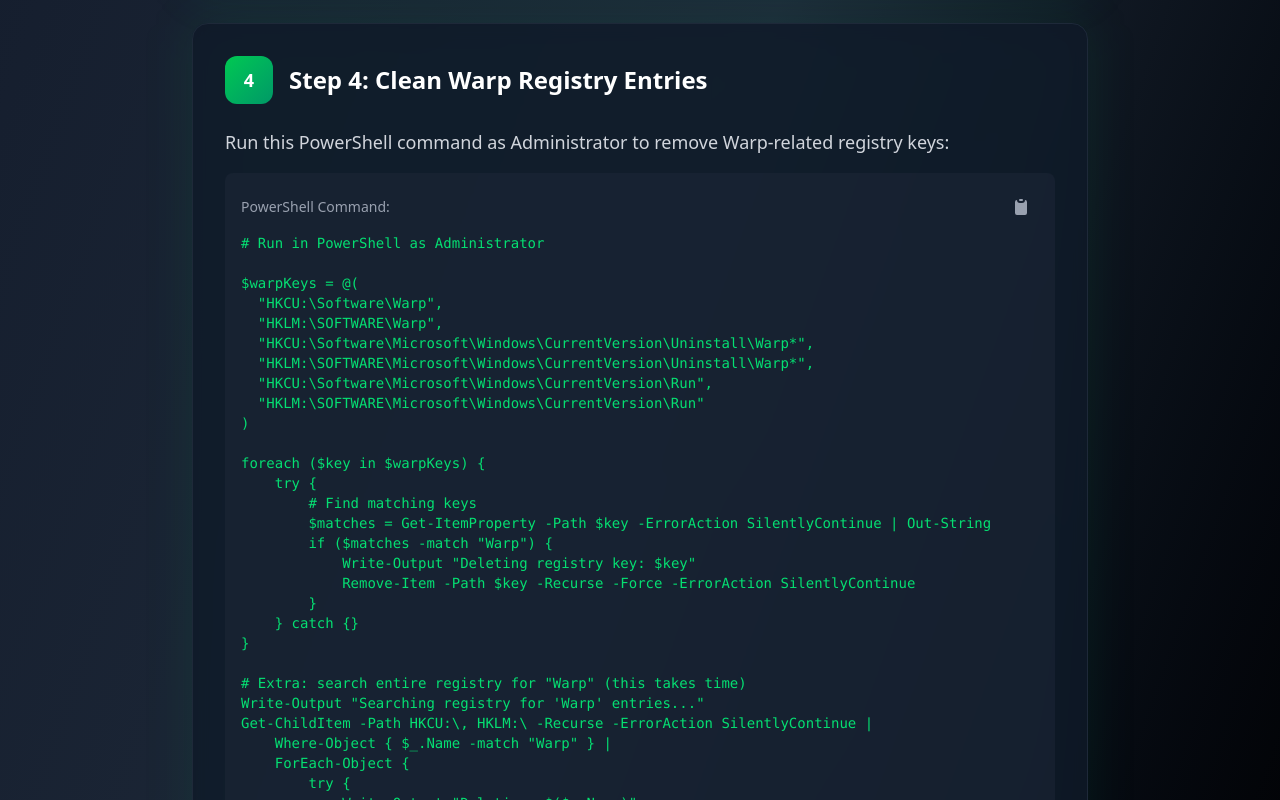
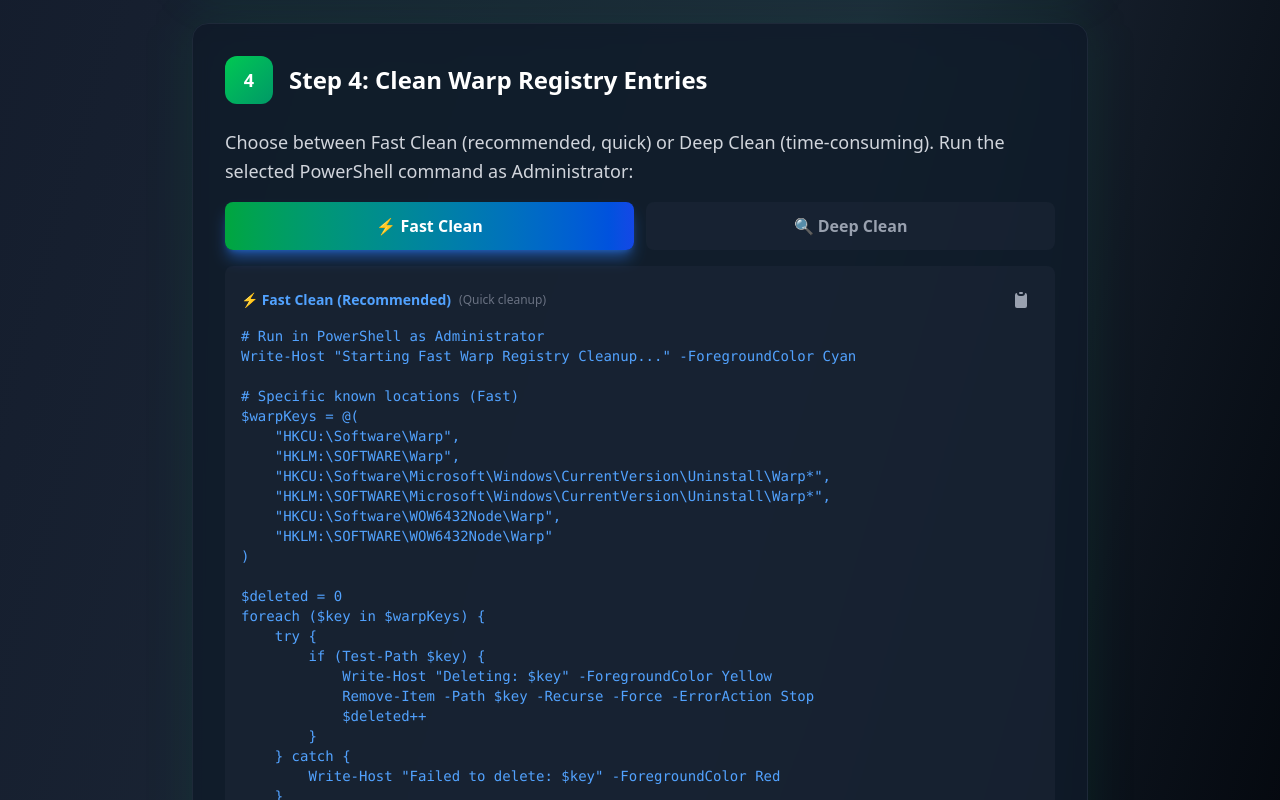
Before and after one commit to 49Harsh/Ai-tools-help, a React (Vite) app in the folder frontend/: page /warp-steps in a window 1280 px wide. Shown: the part 1400-2200 px from the top of the page. Built offline with nearby package versions, Linux system fonts and the light colour scheme.

Commit message:
add fast command for warp

```diff
--- a/frontend/src/components/WarpStepsPage.jsx
+++ b/frontend/src/components/WarpStepsPage.jsx
@@ -2,6 +2,7 @@
 
 const WarpStepsPage = () => {
   const [copiedIndex, setCopiedIndex] = useState(null)
+  const [selectedCleanType, setSelectedCleanType] = useState('fast') // 'fast' or 'deep'
 
   const copyToClipboard = async (text, index) => {
     try {
@@ -52,9 +53,78 @@
     },
     {
       title: "Step 4: Clean Warp Registry Entries",
-      description: "Run this PowerShell command as Administrator to remove Warp-related registry keys:",
-      type: "command",
-      command: `# Run in PowerShell as Administrator
+      description: "Choose between Fast Clean (recommended, quick) or Deep Clean (time-consuming). Run the selected PowerShell command as Administrator:",
+      type: "dualCommand",
+      fastCommand: `# Run in PowerShell as Administrator
+Write-Host "Starting Fast Warp Registry Cleanup..." -ForegroundColor Cyan
+
+# Specific known locations (Fast)
+$warpKeys = @(
+    "HKCU:\\Software\\Warp",
+    "HKLM:\\SOFTWARE\\Warp",
+    "HKCU:\\Software\\Microsoft\\Windows\\CurrentVersion\\Uninstall\\Warp*",
+    "HKLM:\\SOFTWARE\\Microsoft\\Windows\\CurrentVersion\\Uninstall\\Warp*",
+    "HKCU:\\Software\\WOW6432Node\\Warp",
+    "HKLM:\\SOFTWARE\\WOW6432Node\\Warp"
+)
+
+$deleted = 0
+foreach ($key in $warpKeys) {
+    try {
+        if (Test-Path $key) {
+            Write-Host "Deleting: $key" -ForegroundColor Yellow
+            Remove-Item -Path $key -Recurse -Force -ErrorAction Stop
+            $deleted++
+        }
+    } catch {
+        Write-Host "Failed to delete: $key" -ForegroundColor Red
+    }
+}
+
+# Check Run keys for Warp entries
+$runKeys = @(
+    "HKCU:\\Software\\Microsoft\\Windows\\CurrentVersion\\Run",
+    "HKLM:\\SOFTWARE\\Microsoft\\Windows\\CurrentVersion\\Run"
+)
+
+foreach ($runKey in $runKeys) {
+    try {
+        $props = Get-ItemProperty -Path $runKey -ErrorAction SilentlyContinue
+        $props.PSObject.Properties | Where-Object { $_.Name -match "Warp" -and $_.Name -ne "PSPath" } | ForEach-Object {
+            Write-Host "Removing Run entry: $($_.Name)" -ForegroundColor Yellow
+            Remove-ItemProperty -Path $runKey -Name $_.Name -Force -ErrorAction Stop
+            $deleted++
+        }
+    } catch {}
+}
+
+# Limited targeted search (only likely locations - Much Faster)
+$targetPaths = @(
+    "HKCU:\\Software",
+    "HKLM:\\SOFTWARE",
+    "HKCU:\\Software\\Microsoft\\Windows\\CurrentVersion\\Uninstall",
+    "HKLM:\\SOFTWARE\\Microsoft\\Windows\\CurrentVersion\\Uninstall"
+)
+
+Write-Host "\nSearching common locations for Warp entries..." -ForegroundColor Cyan
+
+foreach ($path in $targetPaths) {
+    try {
+        Get-ChildItem -Path $path -ErrorAction SilentlyContinue -Depth 1 |
+            Where-Object { $_.PSChildName -match "Warp" } |
+            ForEach-Object {
+                try {
+                    Write-Host "Deleting: $($_.PSPath)" -ForegroundColor Yellow
+                    Remove-Item -Path $_.PSPath -Recurse -Force -ErrorAction Stop
+                    $deleted++
+                } catch {}
+            }
+    } catch {}
+}
+
+Write-Host "\n=== Cleanup Complete ===" -ForegroundColor Green
+Write-Host "Total items deleted: $deleted" -ForegroundColor Green`,
+      deepCommand: `# Run in PowerShell as Administrator
 
 $warpKeys = @(
   "HKCU:\\Software\\Warp",
@@ -213,6 +283,76 @@
                         </div>
                       </div>
                     )}
+
+                    {/* Dual Command - Fast and Deep Clean */}
+                    {step.type === "dualCommand" && (
+                      <div className="space-y-4">
+                        {/* Toggle Buttons */}
+                        <div className="flex gap-3">
+                          <button
+                            onClick={() => setSelectedCleanType('fast')}
+                            className={`flex-1 py-3 px-4 rounded-lg font-semibold transition-all duration-300 ${
+                              selectedCleanType === 'fast'
+                                ? 'bg-gradient-to-r from-green-600 to-blue-700 text-white shadow-lg shadow-blue-500/50'
+                                : 'bg-gray-800/50 text-gray-400 hover:bg-gray-700/50'
+                            }`}
+                          >
+                            ⚡ Fast Clean
+                          </button>
+                          <button
+                            onClick={() => setSelectedCleanType('deep')}
+                            className={`flex-1 py-3 px-4 rounded-lg font-semibold transition-all duration-300 ${
+                              selectedCleanType === 'deep'
+                                ? 'bg-gradient-to-r from-yellow-600 to-orange-700 text-white shadow-lg shadow-orange-500/50'
+                                : 'bg-gray-800/50 text-gray-400 hover:bg-gray-700/50'
+                            }`}
+                          >
+                            🔍 Deep Clean
+                          </button>
+                        </div>
+
+                        {/* Command Display */}
+                        <div className="bg-gray-800/50 rounded-lg p-4">
+                          <div className="flex items-center justify-between mb-2">
+                            <div className="flex items-center space-x-2">
+                              {selectedCleanType === 'fast' ? (
+                                <>
+                                  <span className="text-blue-400 text-sm font-bold">⚡ Fast Clean (Recommended)</span>
+                                  <span className="text-gray-500 text-xs">(Quick cleanup)</span>
+                                </>
+                              ) : (
+                                <>
+                                  <span className="text-orange-400 text-sm font-bold">🔍 Deep Clean (Time Taking)</span>
+                                  <span className="text-gray-500 text-xs">(Thorough scan)</span>
+                                </>
+                              )}
+                            </div>
+                            <button
+                              onClick={() => copyToClipboard(
+                                selectedCleanType === 'fast' ? step.fastCommand : step.deepCommand,
+                                `${selectedCleanType}-${index}`
+                              )}
+                              className="p-2 hover:bg-gray-700 rounded-lg transition-colors"
+                              title="Copy to clipboard"
+                            >
+                              {copiedIndex === `${selectedCleanType}-${index}` ? (
+                                <svg className="w-5 h-5 text-green-400" fill="currentColor" viewBox="0 0 20 20">
+                                  <path fillRule="evenodd" d="M16.707 5.293a1 1 0 010 1.414l-8 8a1 1 0 01-1.414 0l-4-4a1 1 0 011.414-1.414L8 12.586l7.293-7.293a1 1 0 011.414 0z" clipRule="evenodd" />
+                                </svg>
+                              ) : (
+                                <svg className="w-5 h-5 text-gray-400" fill="currentColor" viewBox="0 0 20 20">
+                                  <path d="M8 3a1 1 0 011-1h2a1 1 0 110 2H9a1 1 0 01-1-1z" />
+                                  <path d="M6 3a2 2 0 00-2 2v11a2 2 0 002 2h8a2 2 0 002-2V5a2 2 0 00-2-2 3 3 0 01-3 3H9a3 3 0 01-3-3z" />
+                                </svg>
+                              )}
+                            </button>
+                          </div>
+                          <pre className={`${selectedCleanType === 'fast' ? 'text-blue-400' : 'text-orange-400'} font-mono text-sm whitespace-pre-wrap overflow-x-auto`}>
+                            {selectedCleanType === 'fast' ? step.fastCommand : step.deepCommand}
+                          </pre>
+                        </div>
+                      </div>
+                    )}
                   </div>
                 </div>
               </div>
--- /dev/null
+++ b/frontend/src/components/cursor.md
@@ -0,0 +1,68 @@
+# Run in PowerShell as Administrator
+Write-Output "Starting Warp registry cleanup..."
+
+# Specific paths to check (fast)
+$warpPaths = @(
+    "HKCU:\Software\Warp",
+    "HKLM:\SOFTWARE\Warp",
+    "HKLM:\SOFTWARE\WOW6432Node\Warp",
+    "HKCU:\Software\Microsoft\Windows\CurrentVersion\Uninstall\*",
+    "HKLM:\SOFTWARE\Microsoft\Windows\CurrentVersion\Uninstall\*",
+    "HKLM:\SOFTWARE\WOW6432Node\Microsoft\Windows\CurrentVersion\Uninstall\*",
+    "HKCU:\Software\Microsoft\Windows\CurrentVersion\Run",
+    "HKLM:\SOFTWARE\Microsoft\Windows\CurrentVersion\Run"
+)
+
+$found = 0
+
+foreach ($path in $warpPaths) {
+    try {
+        if ($path -like "*\Uninstall\*" -or $path -like "*\Run") {
+            # For Uninstall and Run keys, check properties
+            $items = Get-ItemProperty -Path $path -ErrorAction SilentlyContinue
+            foreach ($item in $items) {
+                $props = $item | Get-Member -MemberType NoteProperty
+                foreach ($prop in $props) {
+                    if ($prop.Name -match "Warp" -or $item.($prop.Name) -match "Warp") {
+                        Write-Output "Found Warp entry: $($item.PSPath) -> $($prop.Name)"
+                        Remove-ItemProperty -Path $item.PSPath -Name $prop.Name -Force -ErrorAction SilentlyContinue
+                        $found++
+                    }
+                }
+            }
+        } else {
+            # Direct key deletion
+            if (Test-Path $path) {
+                Write-Output "Deleting: $path"
+                Remove-Item -Path $path -Recurse -Force -ErrorAction SilentlyContinue
+                $found++
+            }
+        }
+    } catch {
+        # Silently continue
+    }
+}
+
+# Limited deep search in common areas (optional - comment out if still slow)
+Write-Output "`nSearching common registry locations..."
+$searchPaths = @(
+    "HKCU:\Software",
+    "HKLM:\SOFTWARE",
+    "HKLM:\SOFTWARE\WOW6432Node"
+)
+
+foreach ($root in $searchPaths) {
+    try {
+        Get-ChildItem -Path $root -ErrorAction SilentlyContinue | Where-Object { $_.Name -match "Warp" } | ForEach-Object {
+            Write-Output "Deleting: $($_.Name)"
+            Remove-Item -Path $_.PsPath -Recurse -Force -ErrorAction SilentlyContinue
+            $found++
+        }
+    } catch {}
+}
+
+if ($found -eq 0) {
+    Write-Output "`nNo Warp registry entries found!"
+} else {
+    Write-Output "`nCleanup completed! Removed $found item(s)."
+}
```
